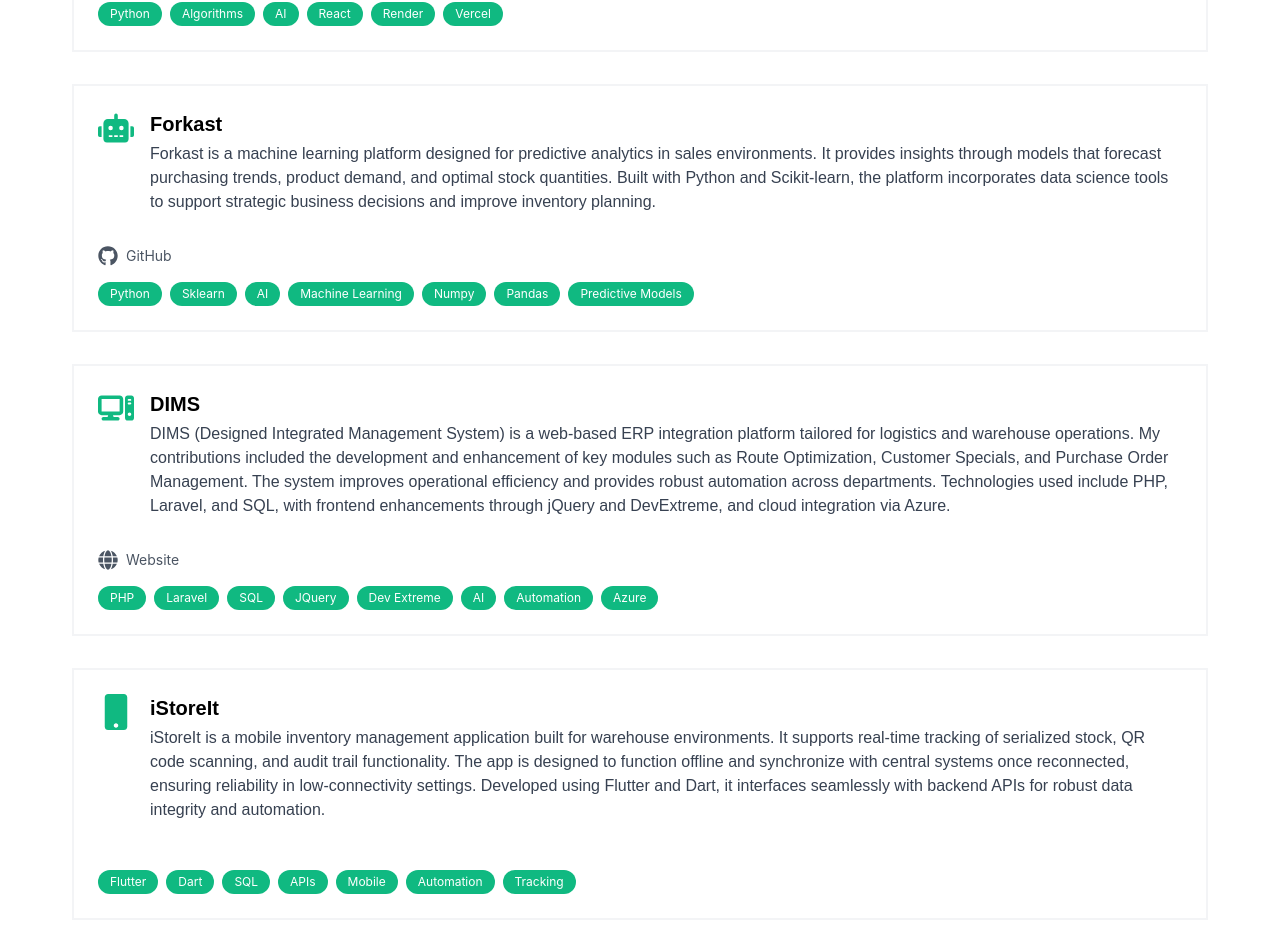
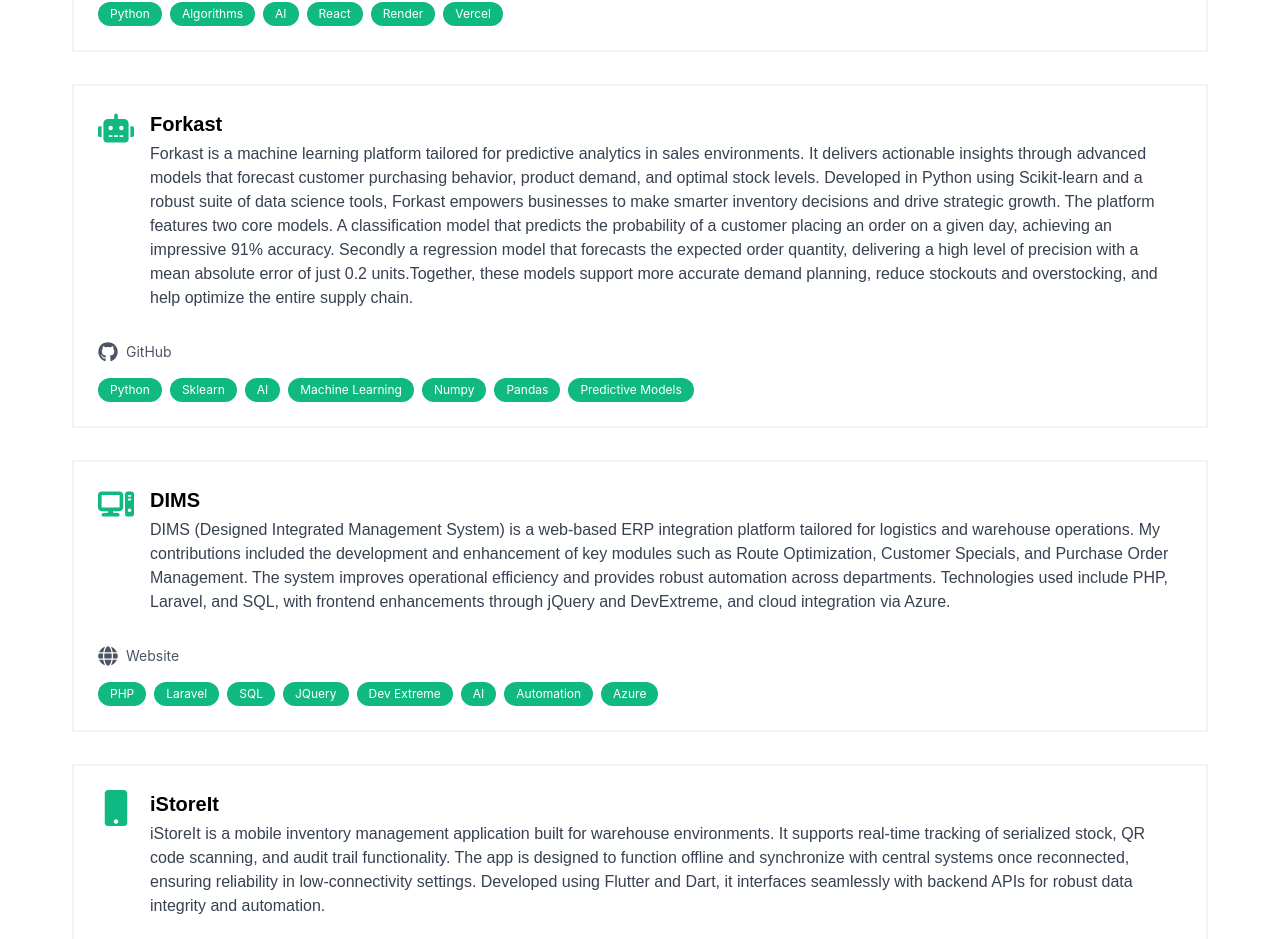
Before and after one commit to KyleJamesWestran/kylejameswestran.github.io, a React (Create React App) app: page / in a window 1280 px wide. Shown: the part 5749-6688 px from the top of the page. Built offline with nearby package versions, Linux system fonts and the light colour scheme; a web font is replaced by a local one.

Commit message:
feat: adjusting description

```diff
--- a/src/components/Projects.jsx
+++ b/src/components/Projects.jsx
@@ -18,7 +18,7 @@
         icon: <FaRobot />,
         title: "Forkast",
         description:
-            "Forkast is a machine learning platform designed for predictive analytics in sales environments. It provides insights through models that forecast purchasing trends, product demand, and optimal stock quantities. Built with Python and Scikit-learn, the platform incorporates data science tools to support strategic business decisions and improve inventory planning.",
+            "Forkast is a machine learning platform tailored for predictive analytics in sales environments. It delivers actionable insights through advanced models that forecast customer purchasing behavior, product demand, and optimal stock levels. Developed in Python using Scikit-learn and a robust suite of data science tools, Forkast empowers businesses to make smarter inventory decisions and drive strategic growth. The platform features two core models. A classification model that predicts the probability of a customer placing an order on a given day, achieving an impressive 91% accuracy. Secondly a regression model that forecasts the expected order quantity, delivering a high level of precision with a mean absolute error of just 0.2 units.Together, these models support more accurate demand planning, reduce stockouts and overstocking, and help optimize the entire supply chain.",
         links: {
             github: "https://github.com/KyleJamesWestran/Forkast"
         },
```
